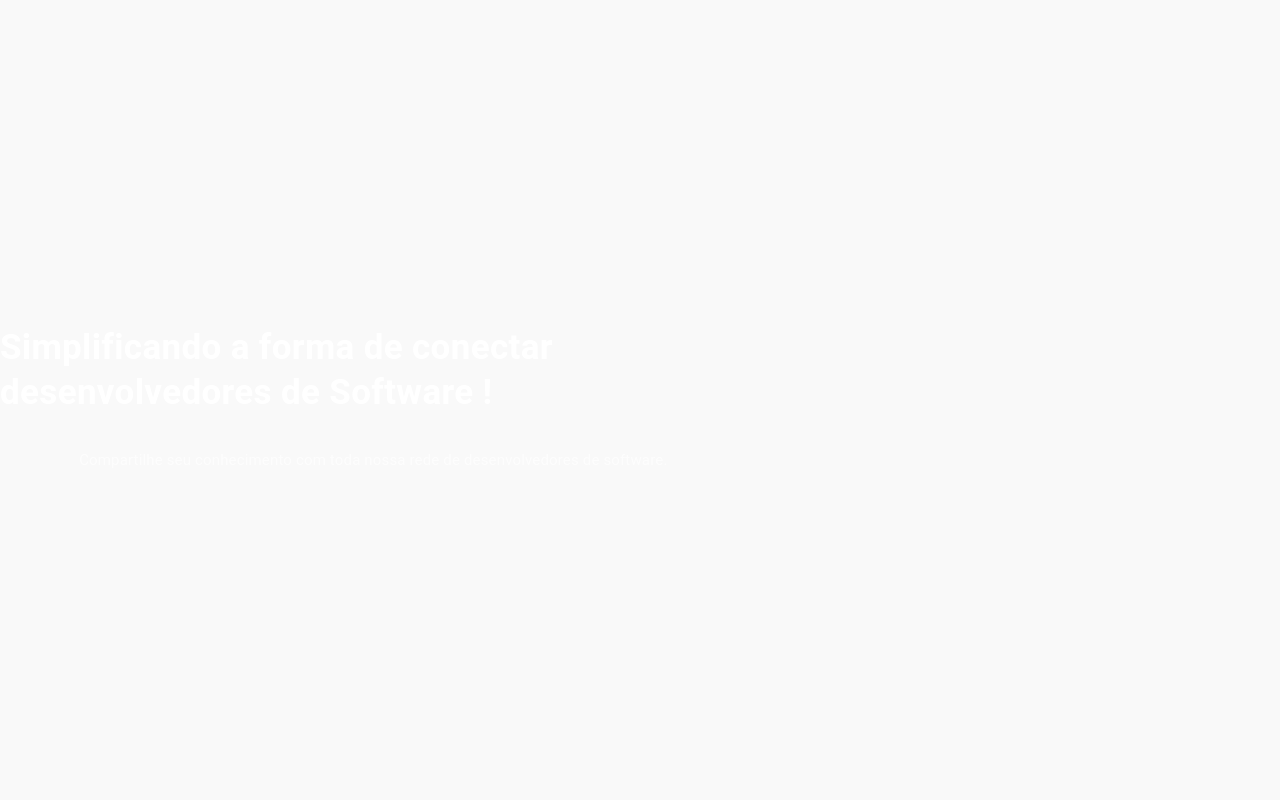
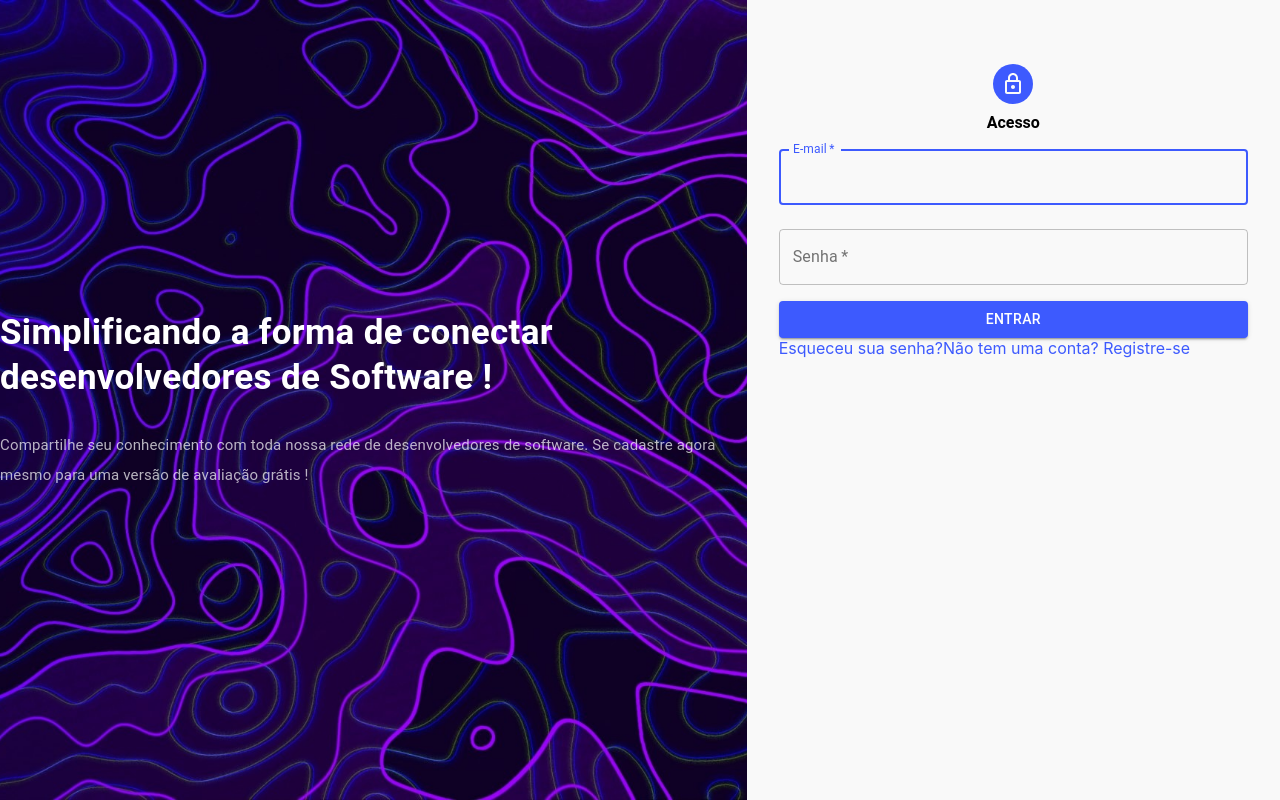
Before and after one commit to sonic27289/TCC-Jobs, a React (Create React App) app: page /login in a window 1280 px wide. Built offline with nearby package versions, Linux system fonts and the light colour scheme.

Commit message:
Atualização Página de Login

```diff
--- a/src/paginas/Login/index.js
+++ b/src/paginas/Login/index.js
@@ -1,9 +1,16 @@
 import React from "react";
 import Grid from "@material-ui/core/Grid";
 import Box from "@material-ui/core/Box";
+import Avatar from "@material-ui/core/Avatar";
+import Typography from "@material-ui/core/Typography";
+import LockOutlinedIcon from '@material-ui/icons/LockOutlined';
+import TextField from "@material-ui/core/TextField";
+import Button from "@material-ui/core/Button";
+import Link from "@material-ui/core/Link"
 
 import { makeStyles } from "@material-ui/core/styles";
-import { Typography } from "@material-ui/core";
+
+
 
 const useStyles = makeStyles((theme) => ({
     root: {
@@ -12,6 +19,29 @@ const useStyles = makeStyles((theme) => ({
         height: '100vh',
 
     },
+    image: {
+        backgroundImage: 'url(/images/loginbackground.jpg)',
+        backgroundPosition: 'center',
+        backgroundSize: 'cover',
+        backgroundRepeat: 'none'
+    },
+    box: {
+        display: 'flex',
+        flexDirection: 'column',
+        alignItems: 'center',
+        marginTop: theme.spacing(8)
+
+    },
+    avatar: {
+        background: theme.palette.primary.main,
+        marginBottom: theme.spacing(1)
+    },
+    button: {
+        marginTop: theme.spacing(1)
+    },
+    form: {
+        margin: theme.spacing(0, 4)
+    }
     // left: {
     //     background: 'blue',
     //     flexGrow: 0,
@@ -47,18 +77,65 @@ function LogIn(){
             direction="column"
             justify="center"
             alignItems="center"
-            md={7}>
+            md={7}
+            className={classes.image}>
             <Typography style={{color: '#fff', fontSize: 35, lineHeight: '45px'}}>
                 <strong>Simplificando a forma de conectar desenvolvedores de Software !</strong>
             </Typography>
             <Typography variant="body2" style={{color: 'rgb(255,255,255, 0.7)', marginTop: 30, fontSize: 15, lineHeight: '30px'}}>
-                Compartilhe seu conhecimento com toda nossa rede de desenvolvedores de software.
+                Compartilhe seu conhecimento com toda nossa rede de desenvolvedores de software. Se cadastre agora mesmo para uma versão de avaliação grátis !
             </Typography>
         </Grid>
         <Grid item md={5}>
-
+            <Box className={classes.box}>
+                <Avatar className={classes.avatar}>
+                    <LockOutlinedIcon></LockOutlinedIcon>
+                </Avatar>
+                <Typography variant="h5">
+                    <b>Acesso</b>
+                </Typography>
+                <form className={classes.form}>
+                    <TextField
+                        variant="outlined"
+                        margin="normal"
+                        required
+                        fullWidth
+                        id="email"
+                        label="E-mail"
+                        name="email"
+                        autoComplete="email"
+                        autoFocus
+                    >
+                    </TextField>
+                    <TextField
+                        variant="outlined"
+                        margin="normal"
+                        required
+                        fullWidth
+                        name="password"
+                        label="Senha"
+                        type="password"
+                        id="password"
+                        autoComplete="current-password"
+                    >
+                    </TextField>
+                    <Button fullWidth
+                        variant="contained"
+                        color="primary"
+                        className={classes.button}
+                        >Entrar
+                    </Button>
+                    <Grid container>
+                        <Grid item>
+                            <Link>Esqueceu sua senha? </Link>
+                        </Grid>
+                        <Grid item>
+                            <Link>Não tem uma conta? Registre-se</Link>
+                        </Grid>
+                    </Grid>
+                </form>
+            </Box>
         </Grid>
-        <Box></Box>
        </Grid>
         // /* Flex Container */
         // <div className={classes.root}>
```
Also changed, not shown: public/images/loginbackground.jpg (added).
